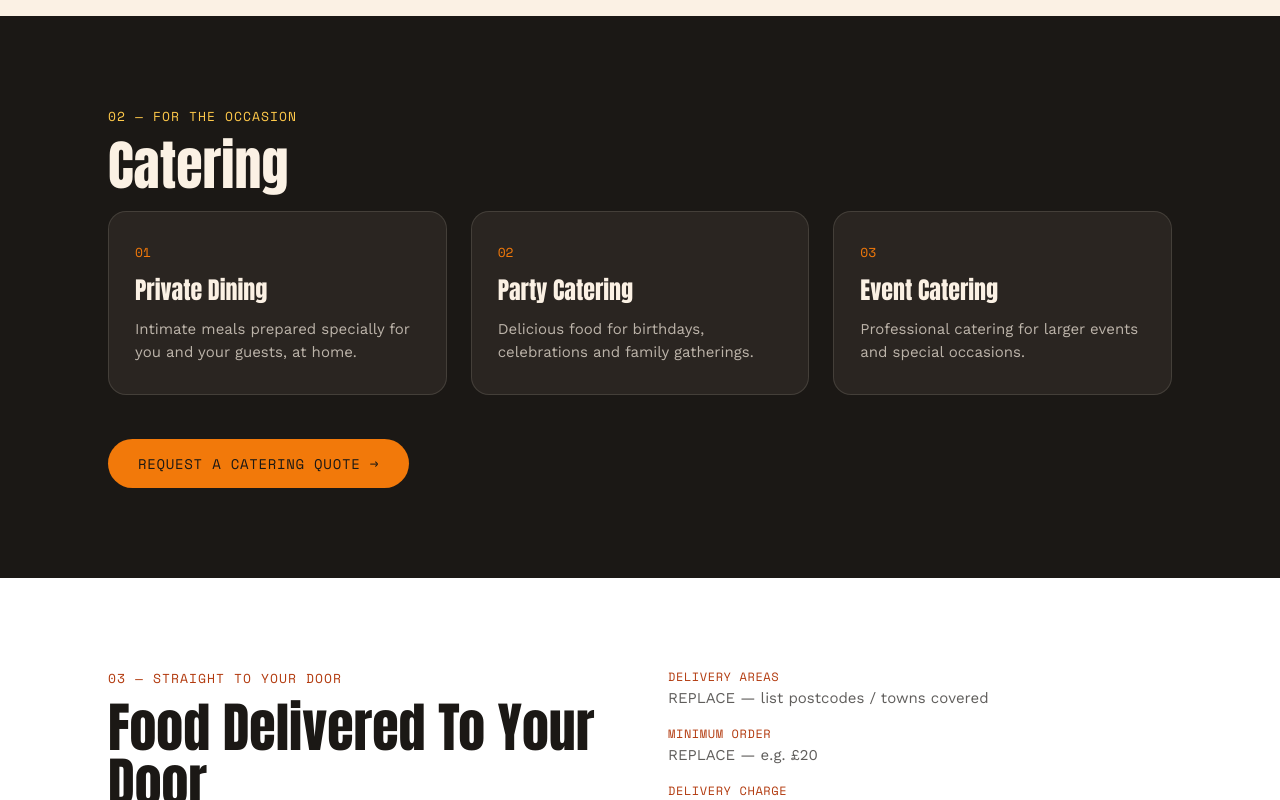
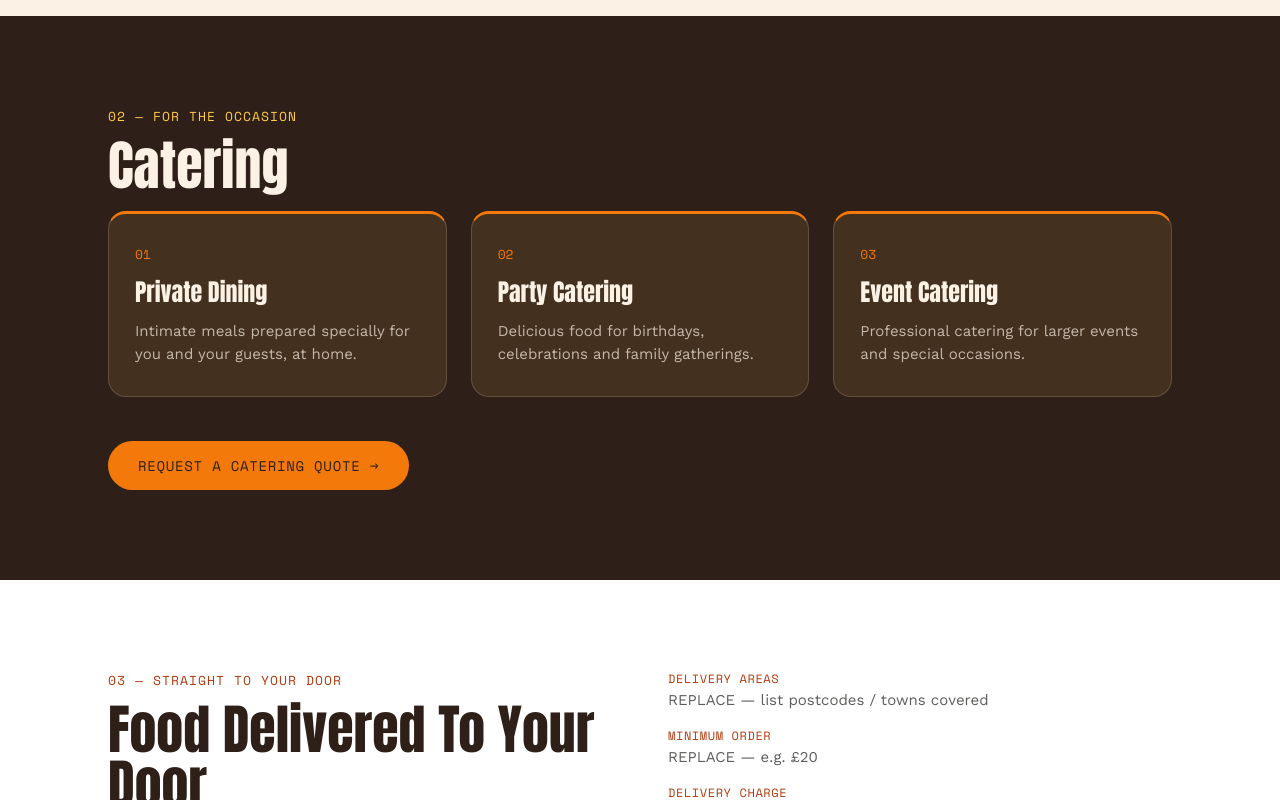
Before and after one commit to Salmafabs/salma-pot-website, a plain HTML site: page index.html in a window 1280 px wide. Shown: the part 2000-2800 px from the top of the page. Drawn offline with nearby package versions, Linux system fonts and the light colour scheme.

Commit message:
Warm up colors, update logo, fix catering card contrast

```diff
--- a/css/style.css
+++ b/css/style.css
@@ -1,6 +1,6 @@
 :root {
-  --charcoal: #1B1815;
-  --charcoal-soft: #2A2521;
+  --charcoal: #2E2019;
+  --charcoal-soft: #43301F;
   --orange: #F2790A;
   --gold: #FFC94A;
   --ember: #B23A0E;
@@ -278,7 +278,8 @@ a { color: inherit; text-decoration: none; }
 }
 .catering-card {
   background: var(--charcoal-soft);
-  border: 1px solid rgba(251,241,228,0.12);
+  border: 1px solid rgba(251,241,228,0.16);
+  border-top: 3px solid var(--orange);
   border-radius: var(--radius);
   padding: 30px 26px;
 }
```
Also changed, not shown: assets/salma-pot-logo.png.
